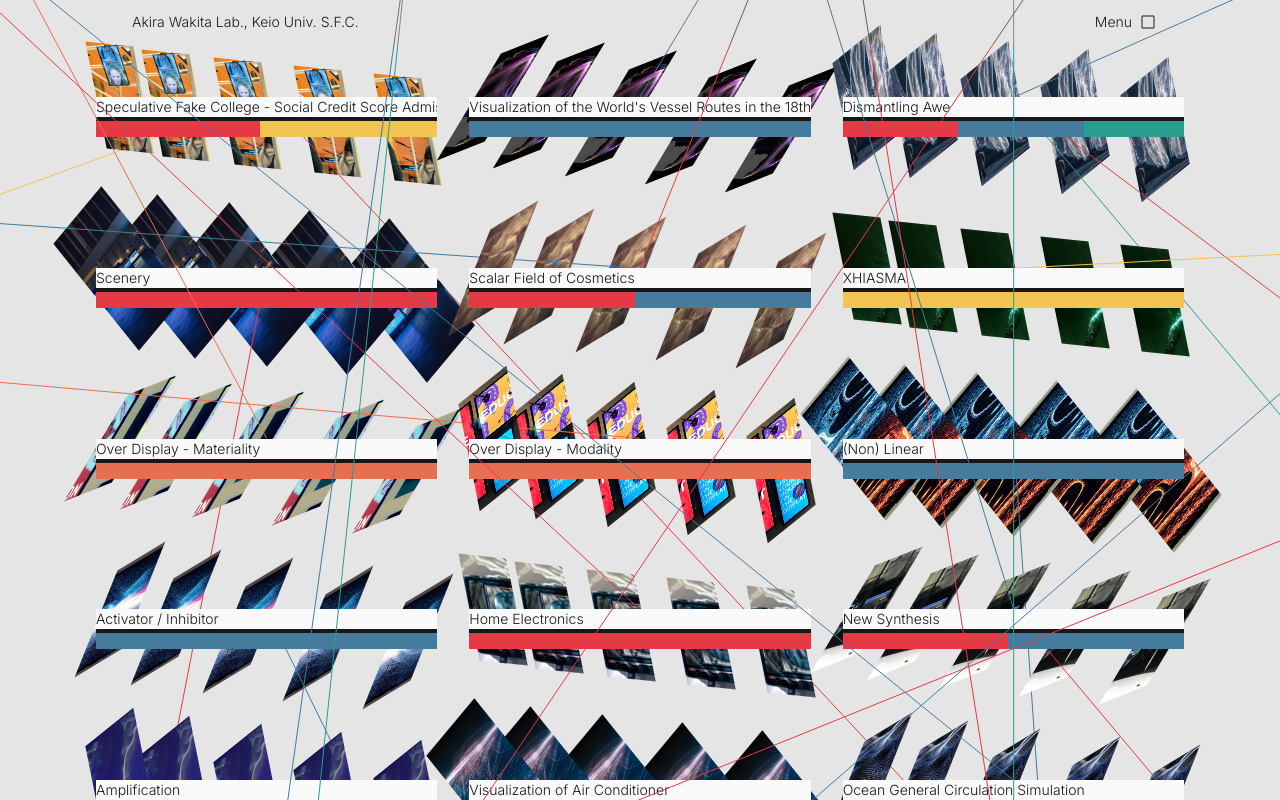
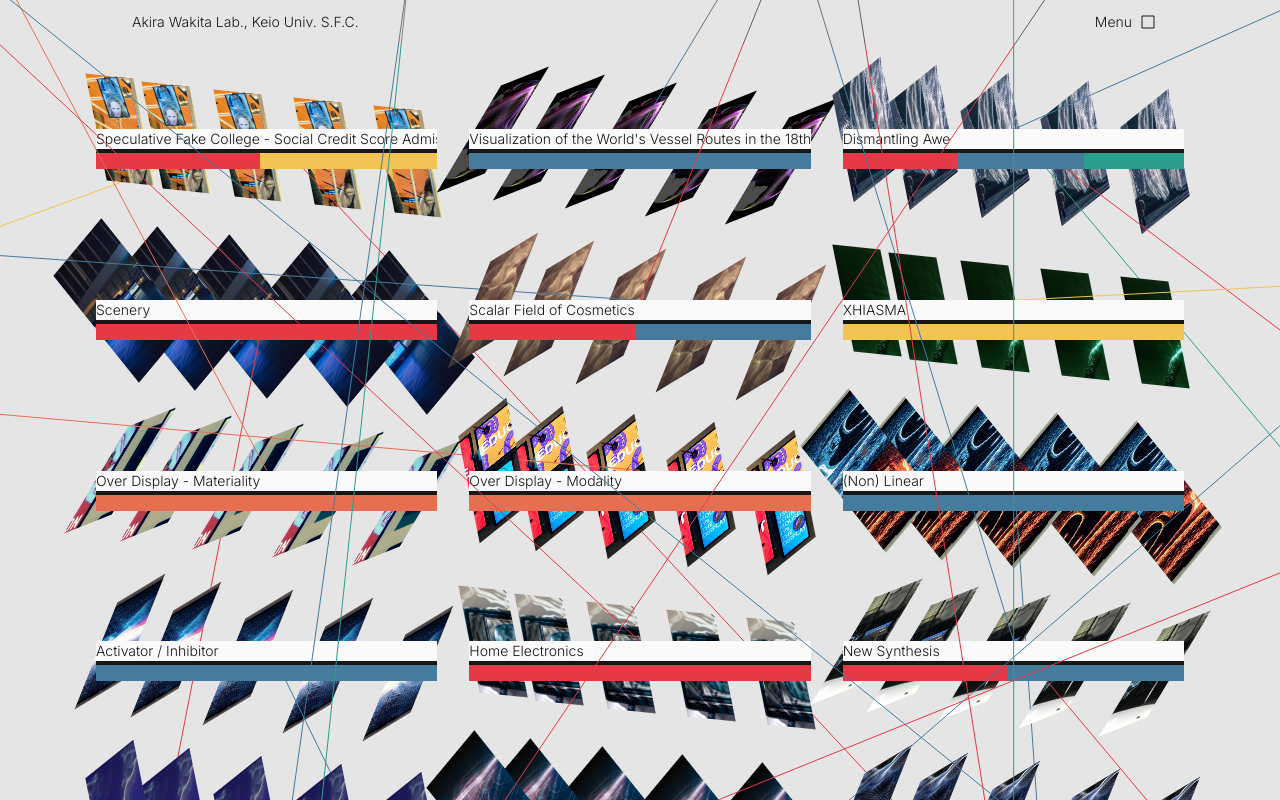
Before and after one commit to wakita-lab/web, a Next.js app: page / in a window 1280 px wide. Shown: the top 800 px of the page. Built offline with nearby package versions, Linux system fonts and the light colour scheme.

Commit message:
fix: Add margin-top to Home component for improved layout spacing

```diff
--- a/src/app/page.tsx
+++ b/src/app/page.tsx
@@ -13,7 +13,7 @@ const TransformMatrixes = [
 
 export default function Home() {
   return (
-    <div className="m-auto grid w-full max-w-screen-xl grid-cols-1 gap-12 px-12 pb-24 sm:grid-cols-2 sm:gap-8 sm:gap-y-16 sm:px-24 lg:grid-cols-3">
+    <div className="m-auto mt-8 grid w-full max-w-screen-xl grid-cols-1 gap-12 px-12 pb-24 sm:grid-cols-2 sm:gap-8 sm:gap-y-16 sm:px-24 lg:grid-cols-3">
       {WORKS.map((work, index) => {
         const transformMatrix = TransformMatrixes[index % 5];
         const transformStyle = `matrix(${transformMatrix.join(',')})`;
@@ -106,7 +106,7 @@ export default function Home() {
               <div className="flex h-1 bg-current" />
               <div className="flex h-4 ">
                 {work.tags.map((tag, index) => (
-                  <div key={index} className="grow overflow-hidden text-xs transition-[filter] group-hover:grayscale" style={
+                  <div key={index} className="grow overflow-hidden text-xs" style={
                     { backgroundColor: getTagColor(tag) }
                   } >
                     <div className="w-fit bg-foreground px-1 text-white opacity-0 transition-opacity group-hover:opacity-100">
```
